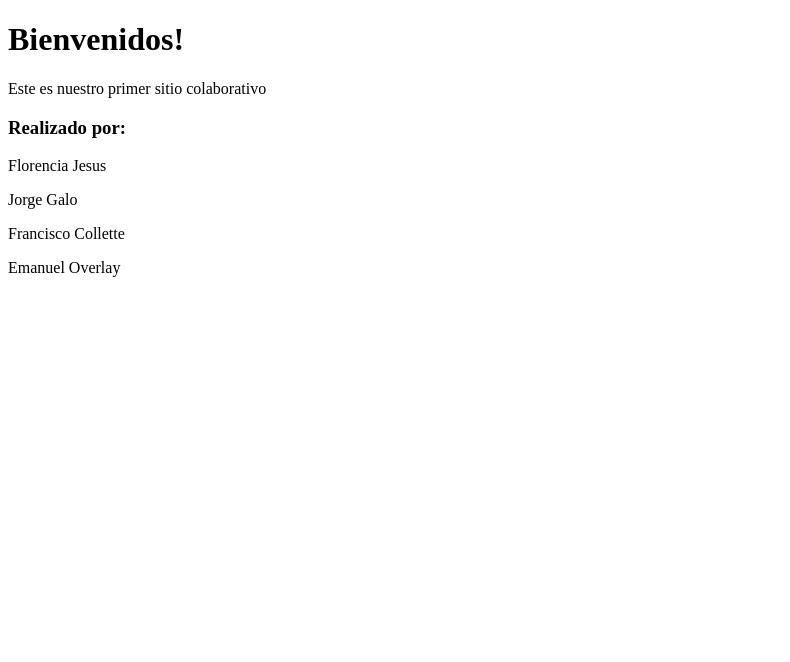
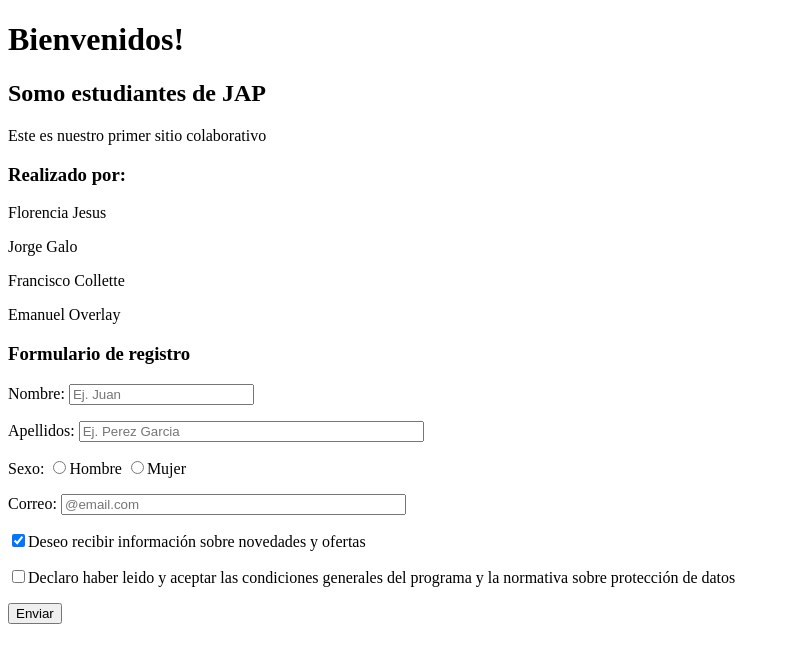
Before and after one commit to emanueloverlay/entrega0, a plain HTML site: page index.html in a window 1280 px wide. Shown: the whole page, without its empty margins (0-790 px from the left). Drawn offline with Linux system fonts and the light colour scheme.

Commit message:
Formulario de registrio
formulario reutilizado

```diff
--- a/index.html
+++ b/index.html
@@ -8,12 +8,32 @@
 </head>
 <body>
     <h1>Bienvenidos!</h1>
+    <h2>Somo estudiantes de JAP</h2>
     <p>Este es nuestro primer sitio colaborativo</p>
-
+<div>
     <h3>Realizado por:</h3>
     <p>Florencia Jesus</p>
     <p>Jorge Galo</p>
     <p>Francisco Collette</p>
     <p>Emanuel Overlay</p>
+</div>
+<div>
+    <h3><strong>Formulario de registro</strong></h3>
+    <form action="ejemplo.php" method="get">
+     <p>Nombre: <input type="text" name="nombre" placeholder="Ej. Juan" required> </p>
+     <p>Apellidos: <input type="text" name="apellidos" placeholder="Ej. Perez Garcia" size="40" required></p>
+
+     <p>Sexo:
+        <input type="radio" name="hm" value="h" required>Hombre
+        <input type="radio" name="hm" value="m" required>Mujer
+    </p>
+    <p>Correo:
+        <input type="email" name="Correo" size="40" placeholder="@email.com" required>
+    </p>
+    <p> <input type="checkbox" name="casilla" checked>Deseo recibir información sobre novedades y ofertas</p>
+    <p> <input type="checkbox" name="casilla" required>Declaro haber leido y aceptar las condiciones generales del programa y la normativa sobre protección de datos </p>
+    <input type="submit" value="Enviar">
+    </form>
+</div>
 </body>
 </html>
```
